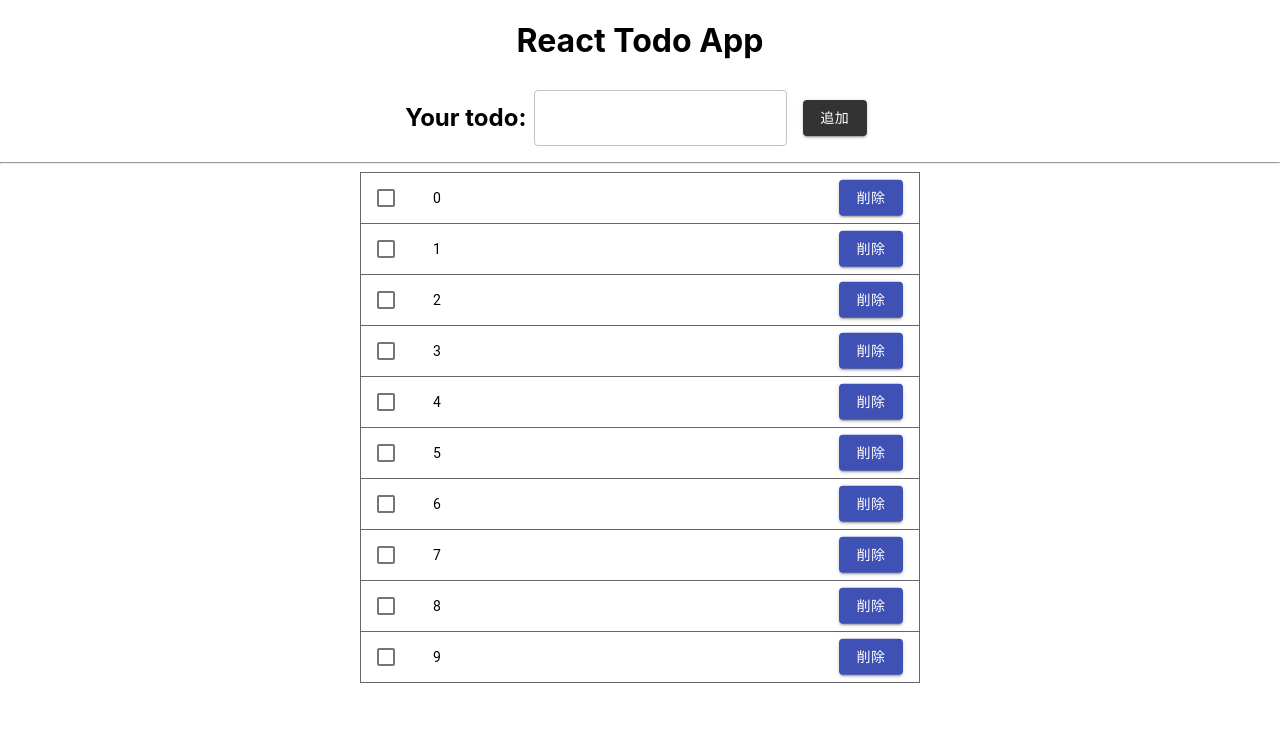
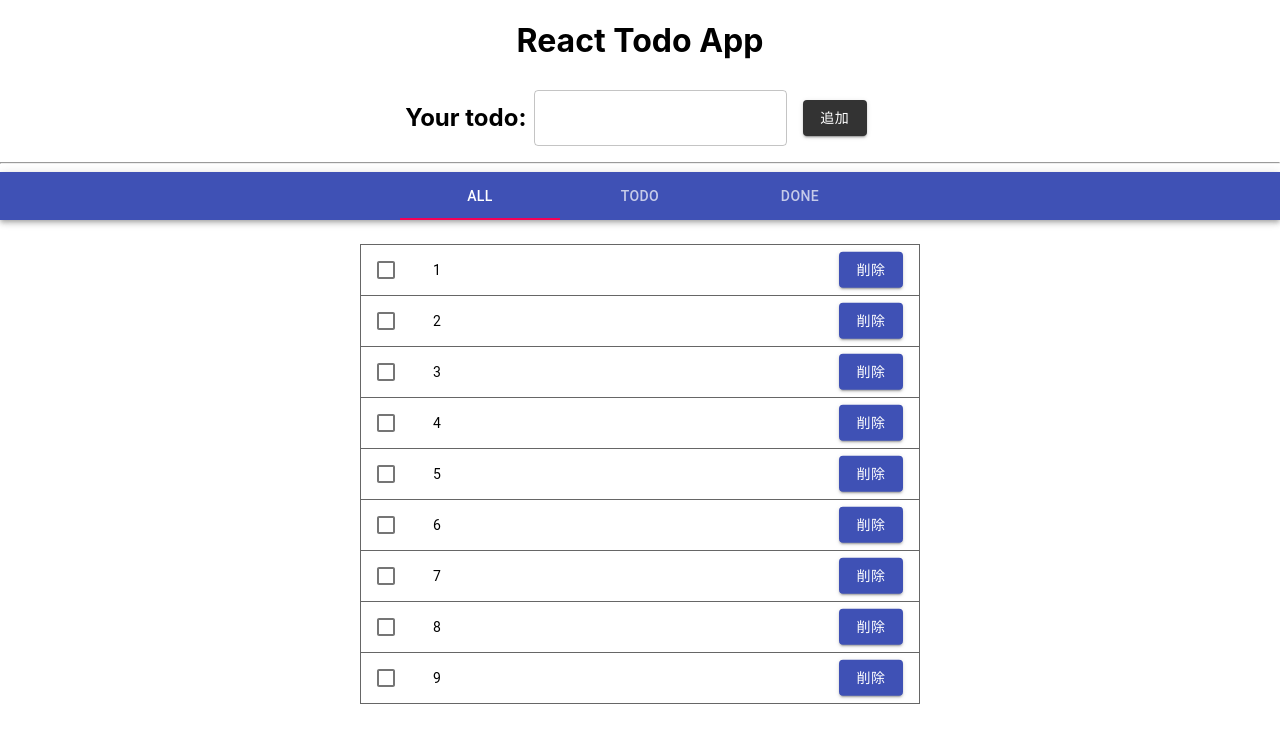
Before and after one commit to ryu0114h/react-todo-app, a React (Create React App) app: page / in a window 1280 px wide. Shown: the top 742 px of the page. Built offline with nearby package versions, Linux system fonts and the light colour scheme.

Commit message:
Doneを表示

```diff
--- a/src/App.js
+++ b/src/App.js
@@ -1,8 +1,7 @@
 import React from 'react';
 import './App.css';
 import AddForm from './components/AddForm';
-import Item from './components/Item';
-// import Tabs from './components/Tabs';
+import Tabs from './components/Tabs';
 
 function App() {
   return (
@@ -10,8 +9,7 @@ function App() {
       <h1>React Todo App</h1>
       <AddForm />
       <hr />
-      {/* <Tabs /> */}
-      <Item />
+      <Tabs />
     </div>
   );
 }
--- a/src/actions/index.js
+++ b/src/actions/index.js
@@ -11,3 +11,17 @@ export const deleteData = (index) => {
         index: index
     }
 }
+
+export const addDoneData = (text) => {
+    return {
+        type: "ADD-DONE",
+        message: text
+    }
+}
+
+export const deleteDoneData = (index) => {
+    return {
+        type: "DELETE-DONE",
+        index: index
+    }
+}
--- a/src/components/Item.js
+++ b/src/components/Item.js
@@ -8,7 +8,7 @@ import ListItemSecondaryAction from '@material-ui/core/ListItemSecondaryAction';
 import ListItemText from '@material-ui/core/ListItemText';
 import Checkbox from '@material-ui/core/Checkbox';
 import Button from '@material-ui/core/Button';
-import { deleteData } from "../actions";
+import { deleteData, addDoneData } from "../actions";
 
 const useStyles = makeStyles((theme) => ({
     root: {
@@ -34,13 +34,16 @@ const useStyles = makeStyles((theme) => ({
     }
 }));
 
-const Item = () => {
+const Item = (props) => {
     const classes = useStyles();
     const [checkedIndex, setCheckedIndex] = useState([]);
     const selector = useSelector(state => state);
     const dispatch = useDispatch();
 
     let index = -1;
+
+    const doneData = [];
+    let doneIndex = 0;
 
     const handleToggle = (index) => () => {
         const currentIndex = checkedIndex.indexOf(index);
@@ -54,17 +57,103 @@ const Item = () => {
 
         setCheckedIndex(newCheckedIndex);
 
+        newCheckedIndex.map(index => {
+            doneData[doneIndex++] = selector.data[index];
+        })
+
+        dispatch(addDoneData(doneData))
     };
 
     const doAction = (e) => {
         e.preventDefault();
         dispatch(deleteData(e.target.value))
-        console.log(e.target.value)
     }
 
     return (
         <List className={classes.root}>
-            {selector.data.map((value) => {
+            {(props.value === "ALL") && (
+                selector.data.map((value) => {
+                    const labelId = `checkbox-list-label-${value}`;
+                    index++;
+
+                    return (
+                        <ListItem key={index} role={undefined} dense button onClick={handleToggle(index)}>
+                            <ListItemIcon>
+                                <Checkbox
+                                    edge="start"
+                                    checked={checkedIndex.indexOf(index) !== -1}
+                                    tabIndex={-1}
+                                    disableRipple
+                                    inputProps={{ 'aria-labelledby': labelId }}
+                                />
+                            </ListItemIcon>
+                            <ListItemText id={labelId} primary={value} />
+                            <ListItemSecondaryAction>
+                                <Button variant="contained" color="primary" onClick={doAction} value={index} className={classes.button}>
+                                    削除
+                                    </Button>
+                            </ListItemSecondaryAction>
+                        </ListItem>
+                    );
+                })
+            )}
+            {(props.value === "ToDo") && (
+                selector.data.map((value) => {
+                    const labelId = `checkbox-list-label-${value}`;
+                    index++;
+
+                    return (
+                        <ListItem key={index} role={undefined} dense button onClick={handleToggle(index)}>
+                            <ListItemIcon>
+                                <Checkbox
+                                    edge="start"
+                                    checked={checkedIndex.indexOf(index) !== -1}
+                                    tabIndex={-1}
+                                    disableRipple
+                                    inputProps={{ 'aria-labelledby': labelId }}
+                                />
+                            </ListItemIcon>
+                            <ListItemText id={labelId} primary={value} />
+                            <ListItemSecondaryAction>
+                                <Button variant="contained" color="primary" onClick={doAction} value={index} className={classes.button}>
+                                    削除
+                                    </Button>
+                            </ListItemSecondaryAction>
+                        </ListItem>
+                    );
+                })
+            )}
+            {(props.value === "Done") && (
+                selector.doneData.map((value) => {
+                    const labelId = `checkbox-list-label-${value}`;
+                    index++;
+
+                    return (
+                        <ListItem key={index} role={undefined} dense button onClick={handleToggle(index)}>
+                            <ListItemIcon>
+                                <Checkbox
+                                    edge="start"
+                                    checked={checkedIndex.indexOf(index) !== -1}
+                                    tabIndex={-1}
+                                    disableRipple
+                                    inputProps={{ 'aria-labelledby': labelId }}
+                                />
+                            </ListItemIcon>
+                            <ListItemText id={labelId} primary={value} />
+                            <ListItemSecondaryAction>
+                                <Button variant="contained" color="primary" onClick={doAction} value={index} className={classes.button}>
+                                    削除
+                                    </Button>
+                            </ListItemSecondaryAction>
+                        </ListItem>
+                    );
+                })
+            )}
+
+            {/* {(props.value === "ToDo") && (2)}
+            {(props.value === "Done") && (3)} */}
+
+            {/* {selector.data.map((value) => {
                 const labelId = `checkbox-list-label-${value}`;
                 index++;
 
@@ -83,11 +172,11 @@ const Item = () => {
                         <ListItemSecondaryAction>
                             <Button variant="contained" color="primary" onClick={doAction} value={index} className={classes.button}>
                                 削除
-                            </Button>
+                                </Button>
                         </ListItemSecondaryAction>
                     </ListItem>
                 );
-            })}
+            })} */}
         </List>
     );
 }
--- a/src/components/Tabs.js
+++ b/src/components/Tabs.js
@@ -4,8 +4,8 @@ import { makeStyles } from '@material-ui/core/styles';
 import AppBar from '@material-ui/core/AppBar';
 import Tabs from '@material-ui/core/Tabs';
 import Tab from '@material-ui/core/Tab';
-import Typography from '@material-ui/core/Typography';
 import Box from '@material-ui/core/Box';
+import Item from './Item';
 
 function TabPanel(props) {
   const { children, value, index, ...other } = props;
@@ -20,7 +20,7 @@ function TabPanel(props) {
     >
       {value === index && (
         <Box p={3}>
-          <Typography>{children}</Typography>
+          <div>{children}</div>
         </Box>
       )}
     </div>
@@ -71,13 +71,13 @@ export default function SimpleTabs() {
         </Tabs>
       </AppBar>
       <TabPanel value={value} index={0}>
-        All
+        <Item value="ALL"/>
       </TabPanel>
       <TabPanel value={value} index={1}>
-        ToDo
+        <Item value="ToDo"/>
       </TabPanel>
       <TabPanel value={value} index={2}>
-        Done
+        <Item value="Done"/>
       </TabPanel>
     </div>
   );
--- a/src/store/Store.js
+++ b/src/store/Store.js
@@ -1,7 +1,8 @@
 import { createStore } from "redux";
 
 const initData = {
-    data: [0, 1, 2, 3, 4, 5, 6, 7, 8, 9],
+    data: [1, 2, 3, 4, 5, 6, 7, 8, 9],
+    doneDate: []
 }
 
 export const todoReducer = (state = initData, action) => {
@@ -10,6 +11,10 @@ export const todoReducer = (state = initData, action) => {
             return addReduce(state, action);
         case "DELETE":
             return deleteReduce(state, action);
+        case "ADD-DONE":
+            return addDoneReduce(state, action);
+        case "DELETE-DONE":
+            return deleteDoneReduce(state, action);
         default:
             return state;
     }
@@ -20,6 +25,7 @@ const addReduce = (state, action) => {
     newData.push(action.message);
 
     return {
+        ...state,
         data: newData,
     }
 }
@@ -29,8 +35,28 @@ const deleteReduce = (state, action) => {
     newData.splice(action.index, 1);
 
     return {
+        ...state,
         data: newData,
     }
 }
 
+const addDoneReduce = (state, action) => {
+    let newData = action.message.slice();
+
+    return {
+        ...state,
+        doneData: newData,
+    }
+}
+
+const deleteDoneReduce = (state, action) => {
+    let newData = state.doneData.slice();
+    newData.splice(action.index, 1);
+
+    return {
+        ...state,
+        doneData: newData,
+    }
+}
+
 export default createStore(todoReducer);
```
